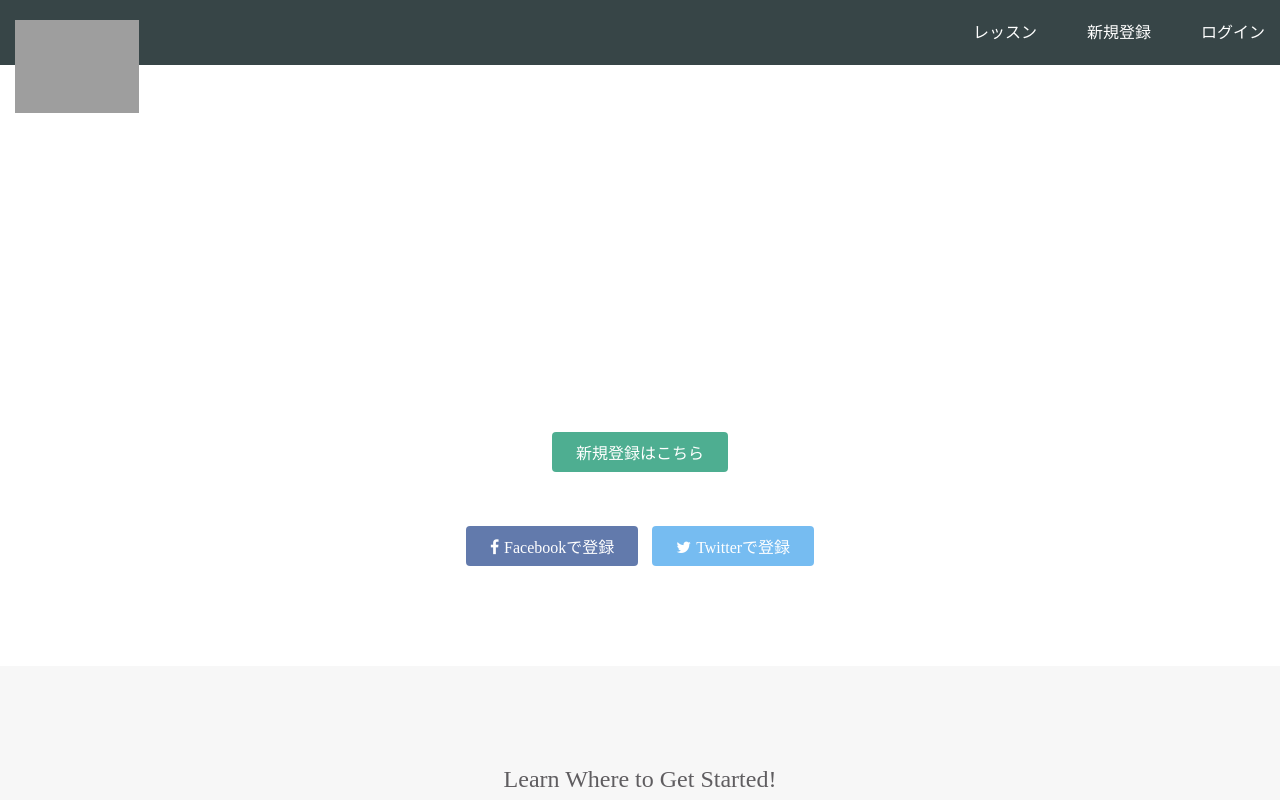
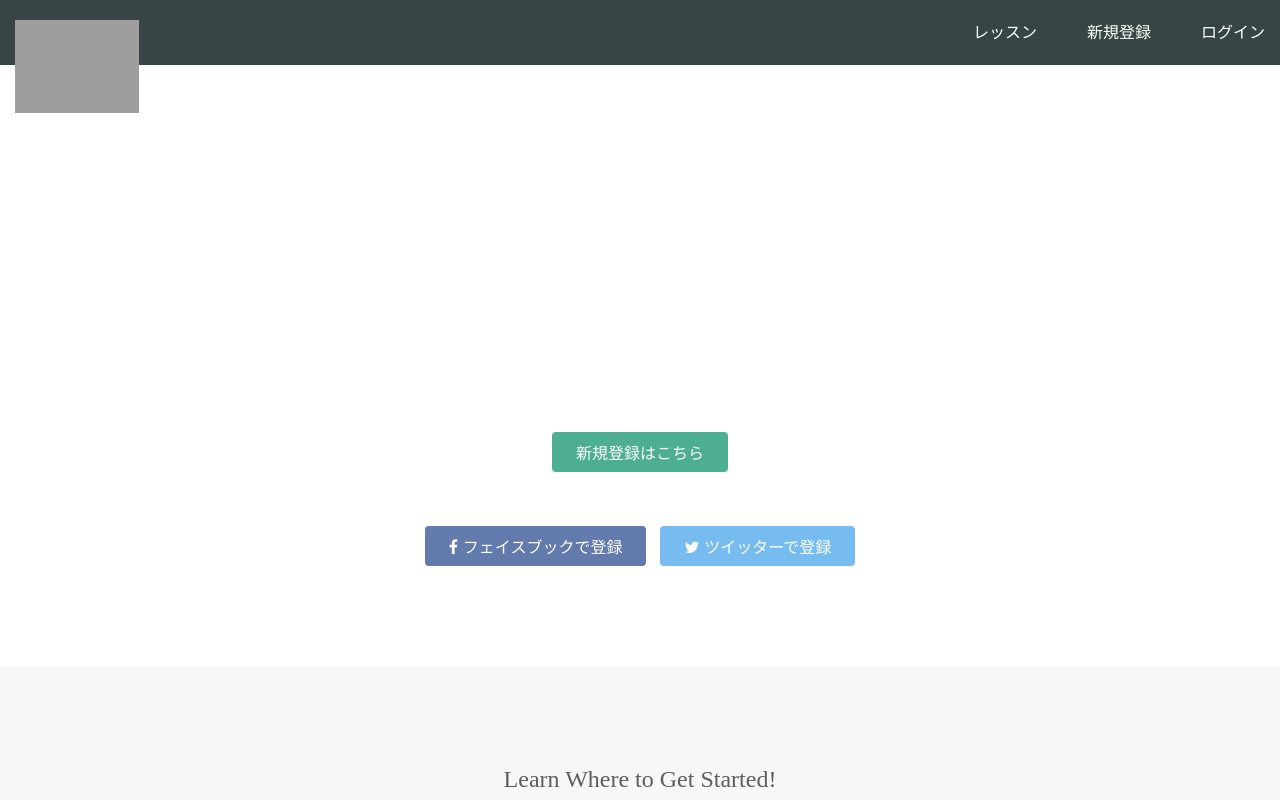
Before and after one commit to kazuoki/kazuoki.github.io, a plain HTML site: page index.html in a window 1280 px wide. Shown: the top 800 px of the page. Drawn offline with Linux system fonts and the light colour scheme; grey boxes are pictures that could not be loaded.

Commit message:
Update index.html

```diff
--- a/index.html
+++ b/index.html
@@ -28,8 +28,8 @@
       <div class="btn-wrapper">
         <a href="#" class="btn signup">新規登録はこちら</a>
         <p>or</p>
-        <a href="#" class="btn facebook"><span class="fa fa-facebook"></span>Facebookで登録</a>
-        <a href="#" class="btn twitter"><span class="fa fa-twitter"></span>Twitterで登録</a>
+        <a href="#" class="btn facebook"><span class="fa fa-facebook"></span>フェイスブックで登録</a>
+        <a href="#" class="btn twitter"><span class="fa fa-twitter"></span>ツイッターで登録</a>
       </div>
     </div>
   </div>
```
